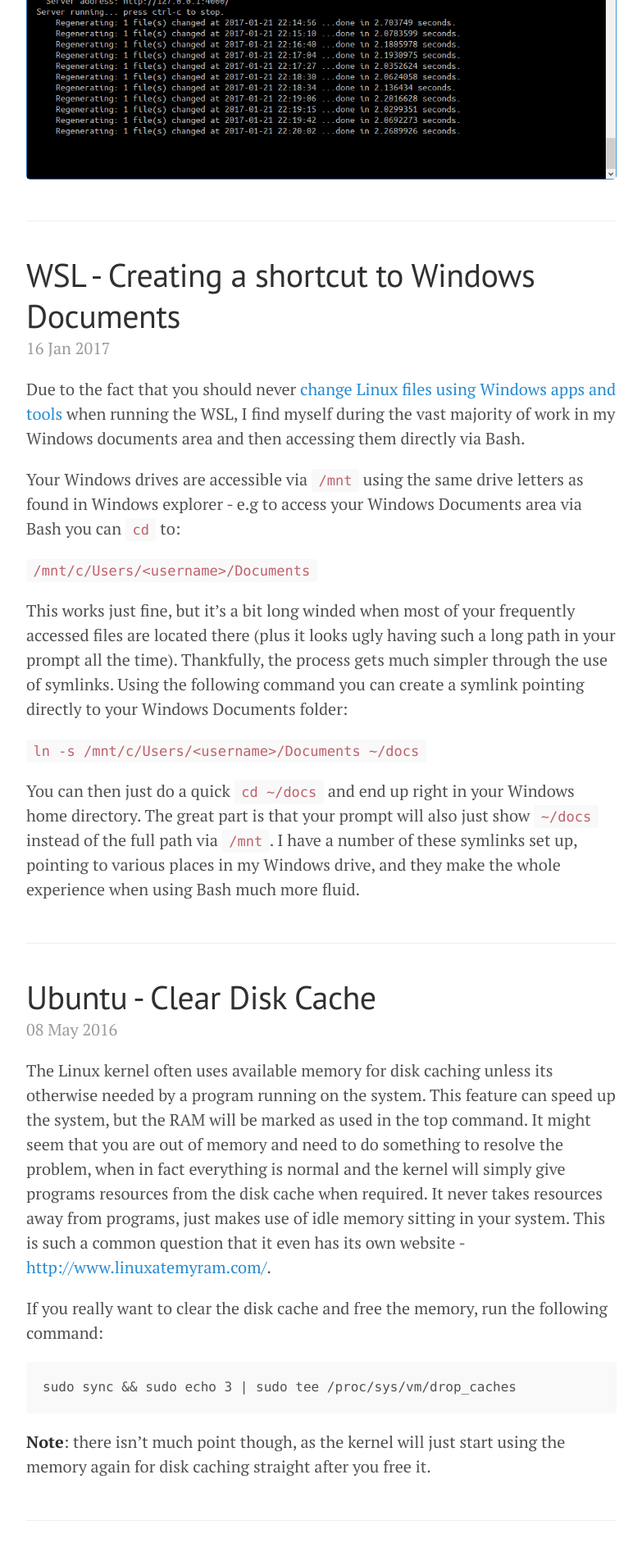
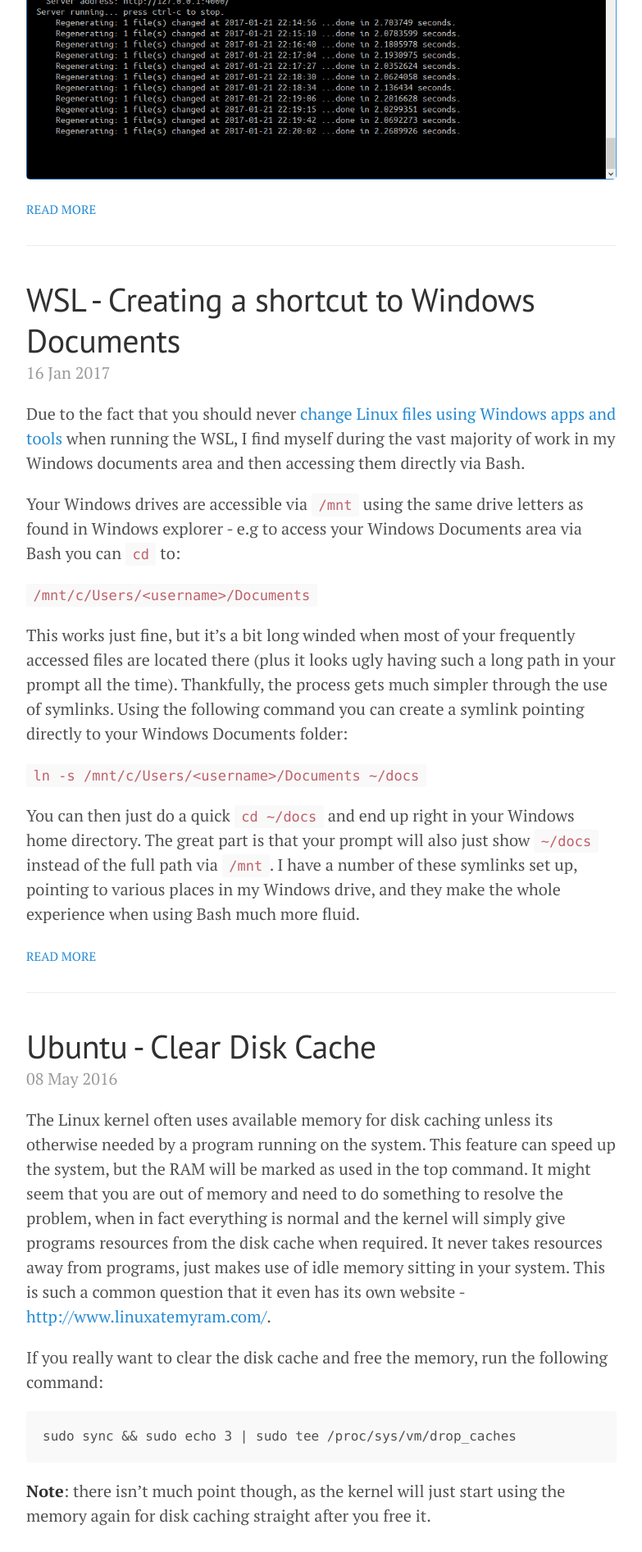
Before and after one commit to raharrison/ryanharrison.co.uk, a Jekyll site: the page built from index.html, in a window 1280 px wide. Shown: the part 2185-4078 px from the top of the page at 82% size, without its empty margins (248-1031 px from the left). Built offline with Jekyll 4.4.1, drawn with Linux system fonts in a browser that asks for light colours; the list of posts is cut into pages by our own code; some of the changed text lies outside the part shown.

Commit message:
Add read more link

```diff
--- a/_sass/lanyon.scss
+++ b/_sass/lanyon.scss
@@ -366,6 +366,11 @@
   text-align: center;
 }
 
+.read-more {
+  text-transform: uppercase;
+  font-size: 15px;
+}
+
 
 /*
  * Pagination
--- a/index.html
+++ b/index.html
@@ -14,7 +14,11 @@
 
       <span class="post-date">{{ post.date | date_to_string }}</span>
 
+      <div>
         {{ post.content }}
+        <a href="{{ post.url | prepend: site.baseurl }}" class="read-more">Read More</a>
+      </div>
+
     </div>
   {% endfor %}
 </div>
```
Lines whose indentation alone changed are shown as unchanged.
